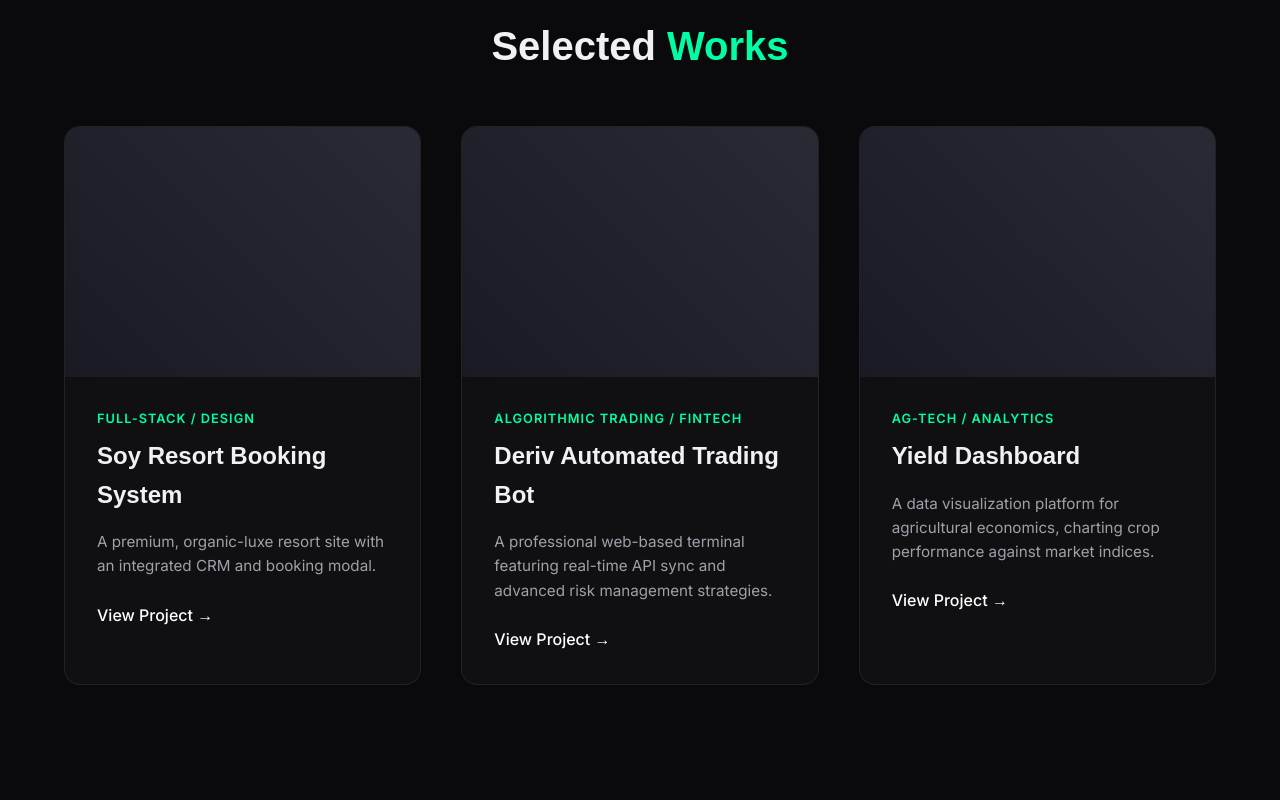
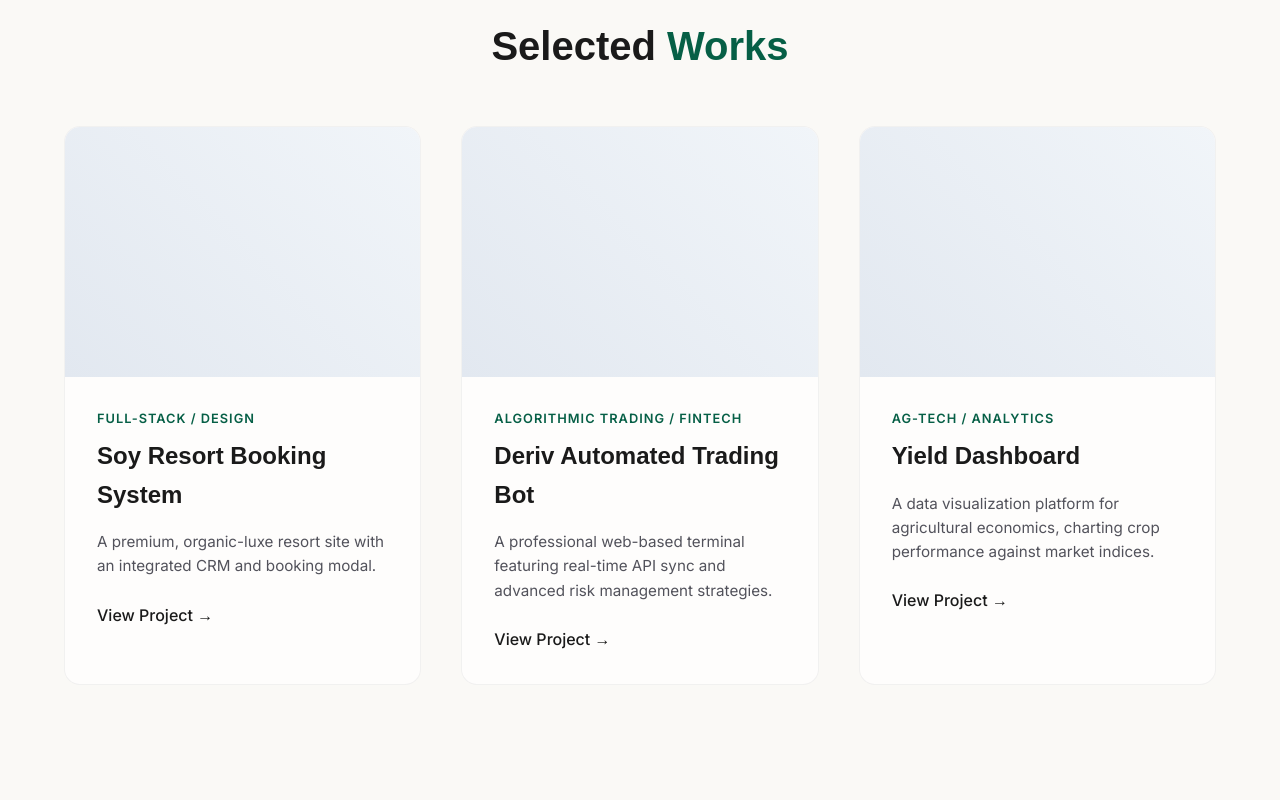
Before and after one commit to serem8770-ux/Serem_portfolio, a website built with Vite: page index.html in a window 1280 px wide. Shown: the part 1520-2320 px from the top of the page. Built offline with nearby package versions, Linux system fonts and the light colour scheme; a web font is replaced by a local one.

Commit message:
Change theme to offwhite cream light mode

```diff
--- a/style.css
+++ b/style.css
@@ -2,16 +2,16 @@
    Design Tokens & Variables
    ============================== */
 :root {
-  --bg-dark: #0a0a0c;
-  --bg-card: rgba(20, 20, 25, 0.6);
-  --text-main: #f0f0f5;
-  --text-muted: #a0a0ab;
-  --accent-primary: #00ffa3; /* Electric Green - bridging Tech & Ag */
-  --accent-secondary: #00b8ff; /* Neon Cyan */
+  --bg-dark: #FAF9F6; /* Offwhite Cream */
+  --bg-card: rgba(255, 255, 255, 0.7); /* Translucent White */
+  --text-main: #1A1A1A; /* Dark Grey for high contrast */
+  --text-muted: #52525B; /* Medium Grey */
+  --accent-primary: #065F46; /* Deep Earth Green */
+  --accent-secondary: #0284C7; /* Deep Blue */
   --font-heading: 'Clash Display', sans-serif;
   --font-body: 'Inter', sans-serif;
-  --glass-border: rgba(255, 255, 255, 0.08);
-  --glass-shadow: 0 8px 32px 0 rgba(0, 0, 0, 0.37);
+  --glass-border: rgba(0, 0, 0, 0.05);
+  --glass-shadow: 0 8px 32px 0 rgba(0, 0, 0, 0.05);
   --blur: blur(12px);
   --radius-lg: 16px;
   --radius-md: 12px;
@@ -103,13 +103,13 @@ h1, h2, h3, h4, .logo, .title {
 
 .btn-primary {
   background: var(--accent-primary);
-  color: #000;
-  box-shadow: 0 4px 15px rgba(0, 255, 163, 0.3);
+  color: #fff;
+  box-shadow: 0 4px 15px rgba(6, 95, 70, 0.2);
 }
 
 .btn-primary:hover {
   transform: translateY(-2px);
-  box-shadow: 0 6px 20px rgba(0, 255, 163, 0.5);
+  box-shadow: 0 6px 20px rgba(6, 95, 70, 0.4);
 }
 
 .btn-secondary {
@@ -327,11 +327,11 @@ h1, h2, h3, h4, .logo, .title {
 }
 
 .project-img.placeholder {
-  background: linear-gradient(45deg, #1a1a24, #2a2a35);
+  background: linear-gradient(45deg, #E2E8F0, #F1F5F9);
 }
-.bg-1 { background: linear-gradient(135deg, #112211, #224422); }
-.bg-2 { background: linear-gradient(135deg, #0f172a, #1e293b); }
-.bg-3 { background: linear-gradient(135deg, #0d1b2a, #1b263b); }
+.bg-1 { background: linear-gradient(135deg, #115E59, #134E4A); }
+.bg-2 { background: linear-gradient(135deg, #0284C7, #0369A1); }
+.bg-3 { background: linear-gradient(135deg, #0F172A, #1E293B); }
 
 .project-info {
   padding: 2rem;
@@ -359,7 +359,7 @@ h1, h2, h3, h4, .logo, .title {
 }
 
 .project-link {
-  color: #fff;
+  color: var(--text-main);
   font-weight: 500;
   position: relative;
   display: inline-block;
```
